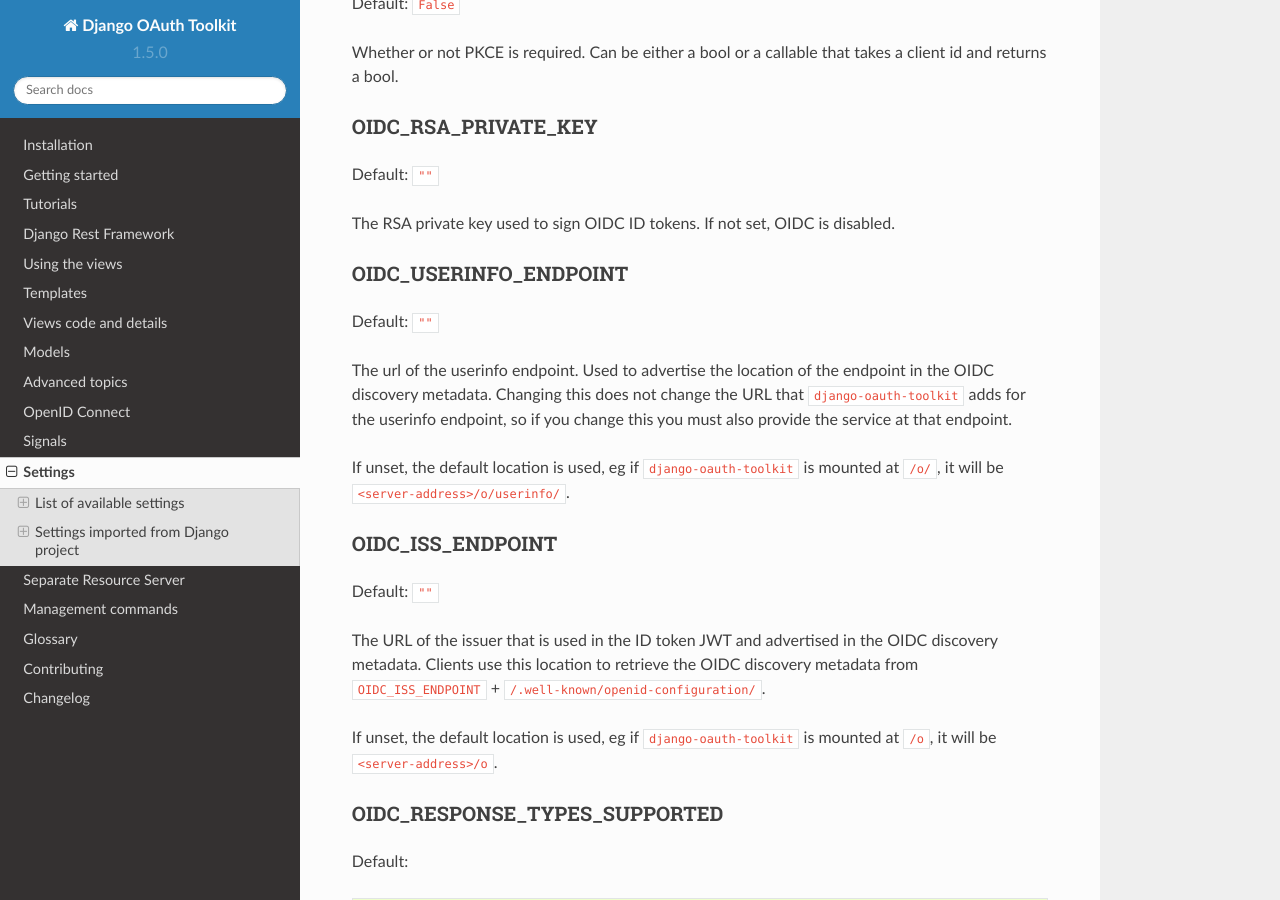
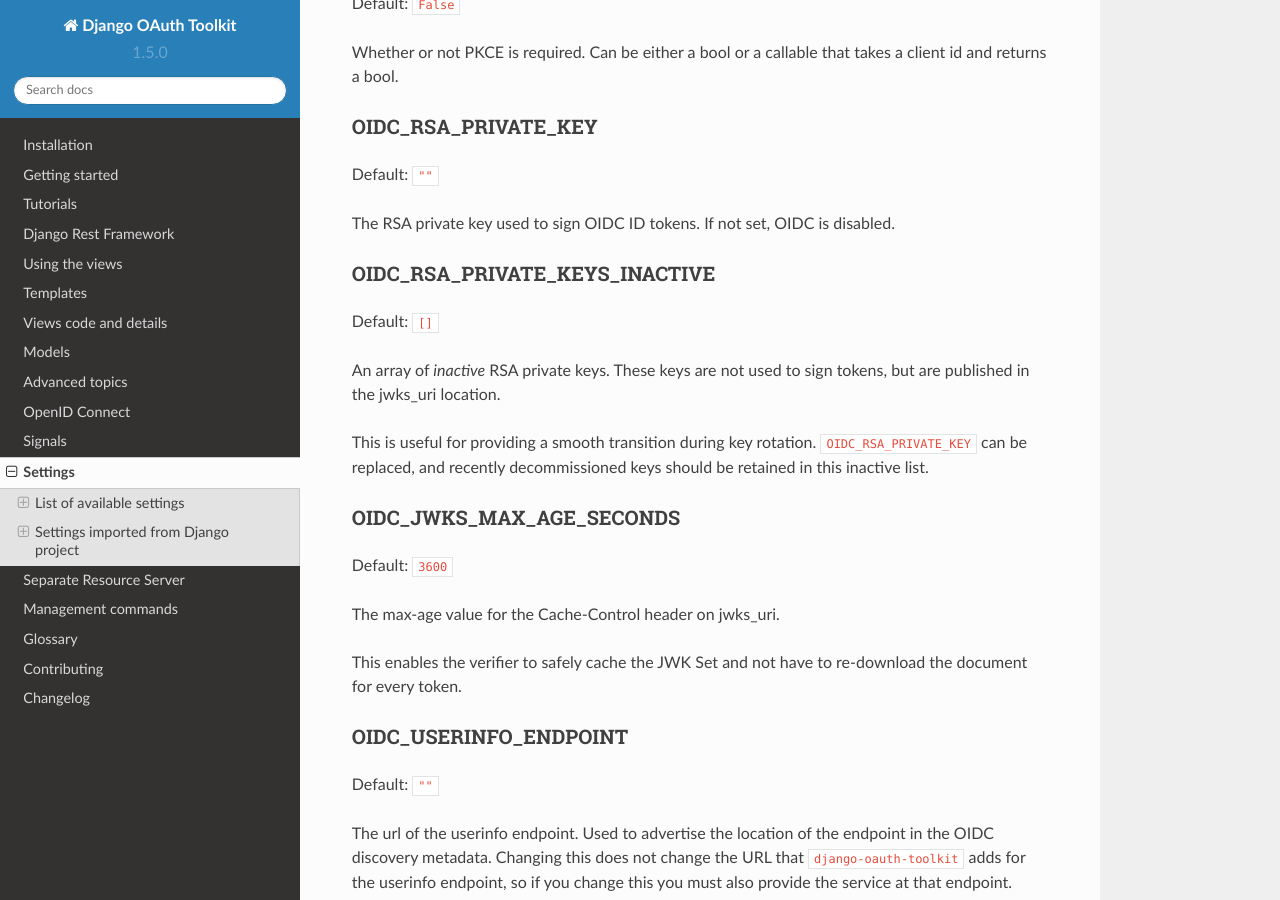
Before and after one commit to sheriffwoody0922/oauth-python-django, a Sphinx documentation site: the page built from docs/settings.rst, in a window 1280 px wide and 900 px high, scrolled down 5957 px. Built offline with Sphinx 7.4.7 and the Read the Docs theme 2.0.0, drawn with Linux system fonts in a browser that asks for light colours.

Commit message:
Multiple rsa keys (#978)
* Support rotation of RSA keys

* add author

* changelog for #950

Co-authored-by: Asif Saif Uddin <auvipy@gmail.com>

```diff
--- a/docs/settings.rst
+++ b/docs/settings.rst
@@ -264,6 +264,25 @@ Default: ``""``
 
 The RSA private key used to sign OIDC ID tokens. If not set, OIDC is disabled.
 
+OIDC_RSA_PRIVATE_KEYS_INACTIVE
+~~~~~~~~~~~~~~~~~~~~
+Default: ``[]``
+
+An array of *inactive* RSA private keys. These keys are not used to sign tokens,
+but are published in the jwks_uri location.
+
+This is useful for providing a smooth transition during key rotation.
+``OIDC_RSA_PRIVATE_KEY`` can be replaced, and recently decommissioned keys
+should be retained in this inactive list.
+
+OIDC_JWKS_MAX_AGE_SECONDS
+~~~~~~~~~~~~~~~~~~~~~~
+Default: ``3600``
+
+The max-age value for the Cache-Control header on jwks_uri.
+
+This enables the verifier to safely cache the JWK Set and not have to re-download
+the document for every token.
 
 OIDC_USERINFO_ENDPOINT
 ~~~~~~~~~~~~~~~~~~~~~~
```
Also changed, not shown: CHANGELOG.md (+1 -0 lines), docs/oidc.rst (+25 -1 lines), 6 other files.
